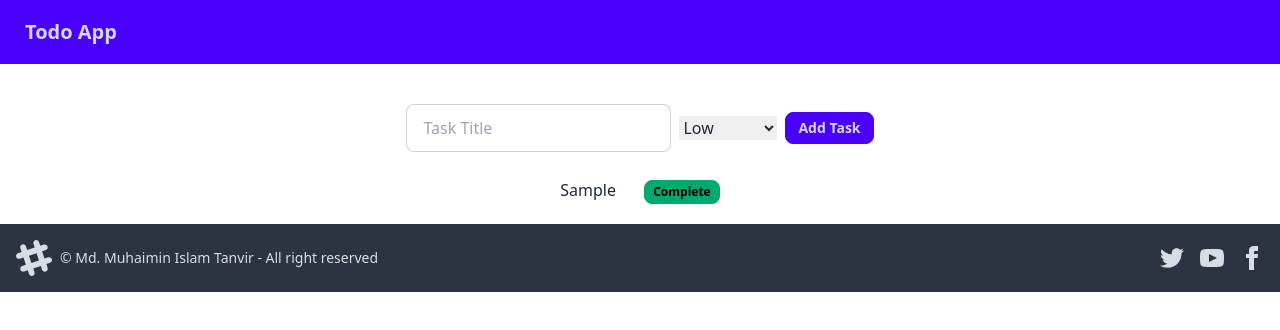
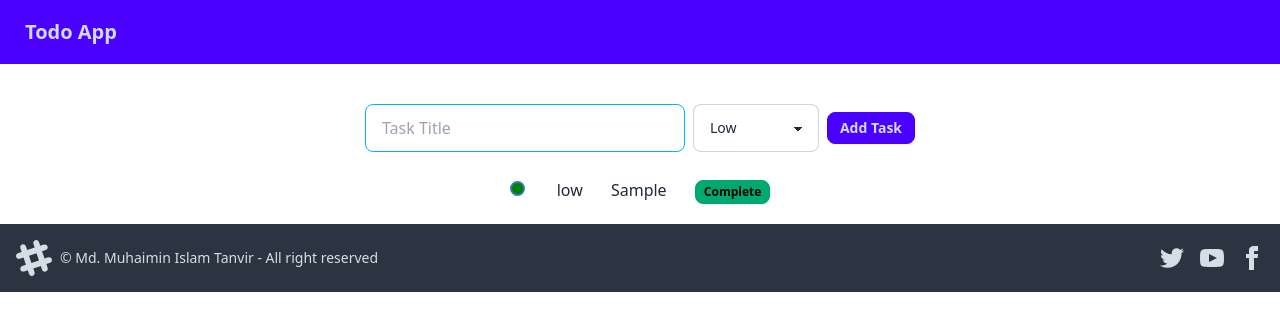
Before and after one commit to mitanvir05/to-do-app-tanvir-qtec, a React (Vite) app: page / in a window 1280 px wide. Both pictures are taken after typing "Sample" into the empty fields and a click on the button "Add Task". Shown: the top 330 px of the page. Built offline with nearby package versions, Linux system fonts and the light colour scheme.

Commit message:
color added

```diff
--- a/src/components/TodoApp/TaskForm.jsx
+++ b/src/components/TodoApp/TaskForm.jsx
@@ -22,8 +22,8 @@ const TaskForm = ({ onSubmit }) => {
 
   return (
     <form onSubmit={handleSubmit} className='space-x-2 flex justify-center items-center'>
-     <input type="text" value={title} onChange={handleTitleChange} placeholder="Task Title" className="input input-bordered join-item" />
-     <select value={priority} onChange={handlePriorityChange} className="sselect select-bordered join-item">
+     <input type="text" value={title} onChange={handleTitleChange} placeholder="Task Title" className="input font-medium input-bordered input-info w-full max-w-xs" />
+     <select value={priority} onChange={handlePriorityChange} className="select select-bordered join-item">
         <option disabled selected>Select one</option>
         <option value="low">Low</option>
         <option value="medium">Medium</option>
--- a/src/components/TodoApp/TaskItem.jsx
+++ b/src/components/TodoApp/TaskItem.jsx
@@ -6,9 +6,26 @@ const TaskItem = ({ task, toggleTaskStatus }) => {
   const handleToggleStatus = () => {
     toggleTaskStatus(task.id);
   };
+  const priorityColors = {
+    low: 'green',
+    medium: 'blue',
+    high: 'red'
+  };
+
+  const priorityStyles = {
+    borderRadius: '50%',
+    width: '15px',
+    height: '15px',
+    backgroundColor: priorityColors[task.priority],
+    display: 'inline-block',
+    marginRight: '8px',
+    border:'2px solid #2980b9'
+  };
 
   return (
     <div className="space-x-6 space-y-3 ">
+      <span style={priorityStyles}></span>
+      <span>{task.priority} </span>
       <span style={{ textDecoration: task.completed ? 'line-through' : 'none' }}>{task.title} </span>
       <button onClick={handleToggleStatus} className="btn btn-success btn-xs">
         {task.completed ? 'Incomplete' : 'Complete'}
--- a/src/components/TodoApp/TaskList.jsx
+++ b/src/components/TodoApp/TaskList.jsx
@@ -2,7 +2,7 @@ import TaskItem from './TaskItem';
 
 const TaskList = ({ tasks, toggleTaskStatus }) => {
   return (
-    <div className='text-center my-10'>
+    <div className='text-center my-10 '>
       {tasks.map(task => (
         <TaskItem
           key={task.id}
@@ -10,6 +10,7 @@ const TaskList = ({ tasks, toggleTaskStatus }) => {
           toggleTaskStatus={toggleTaskStatus}
 
         />
+
       ))}
     </div>
   );
```
